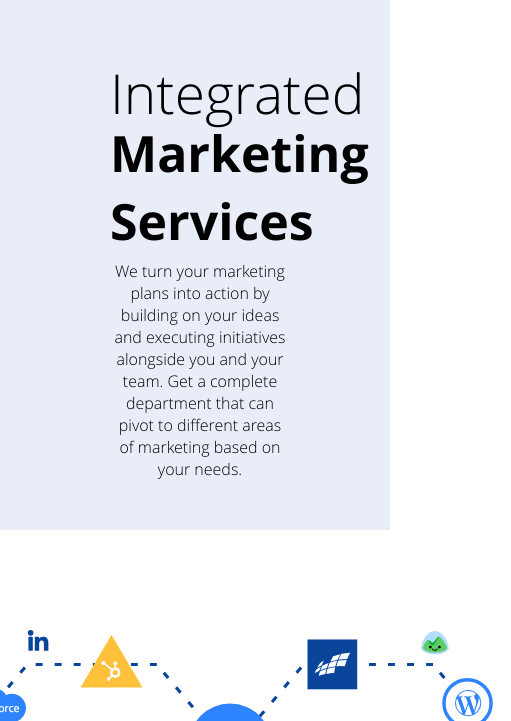
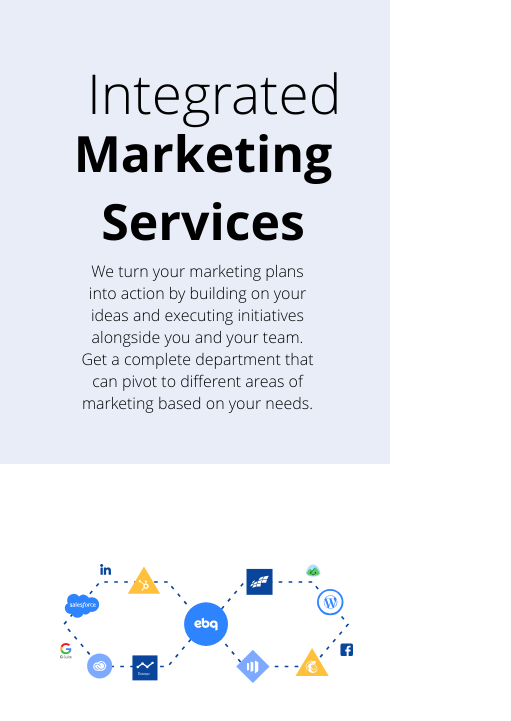
Before and after one commit to LuisChevere/Simple-L-page, a plain HTML site: page index.html in a window 390 px wide. Shown: the part 123-844 px from the top of the page, 511 px wide, since content can reach past the window. Drawn offline with nearby package versions, Linux system fonts and the light colour scheme.

Commit message:
update to mobile css

```diff
--- a/styles.css
+++ b/styles.css
@@ -174,7 +174,7 @@ body {
 }
 
 /*mobile responsive*/
-@media only screen and (min-width: 480px) {
+@media only screen and (max-width: 480px) {
     .body {
         justify-content: center;
     }
@@ -196,7 +196,8 @@ body {
         margin-right: 50px;
         padding-right: 150px;
         padding-left: 80px; */
-        margin-right: 100px !important;
+        margin-right: 0px !important;
+        text-align: center !important;
     }
 
     .header p {
@@ -281,19 +282,20 @@ body {
 
     .header h1 {
         margin-left: 0px;
-        padding-right: 100px;
-        padding-left: 80px;
+        padding-right: 48px;
+        padding-left: 34px;
+        text-align: center;
     }
 
     .header h2 {
         margin-left: 0px;
-        padding-right: 100px;
-        padding-left: 80px;
+        padding-right: 66px;
+        padding-left: 57px;
     }
 
     .header p {
-        padding-right: 100px;
-        padding-left: 80px;
+        padding-right: 75px;
+        padding-left: 50px;
         margin-left: 0;
         display: flex;
         flex-direction: column;
```
